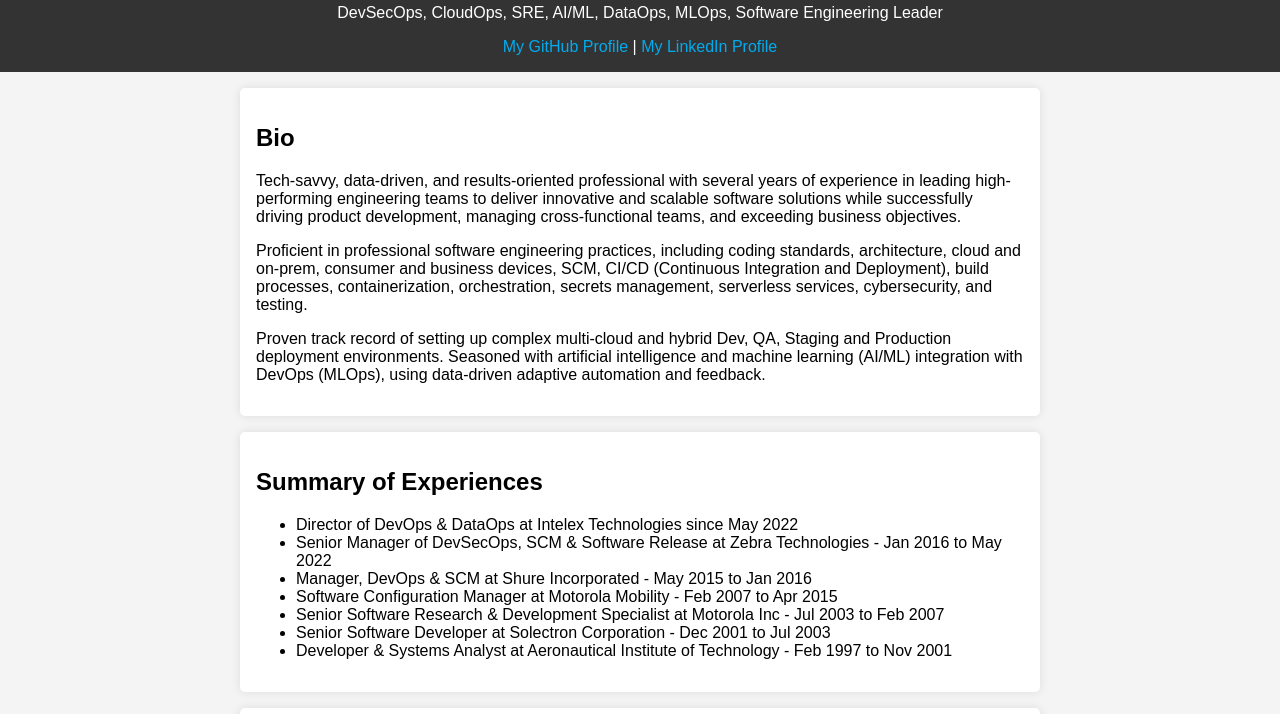
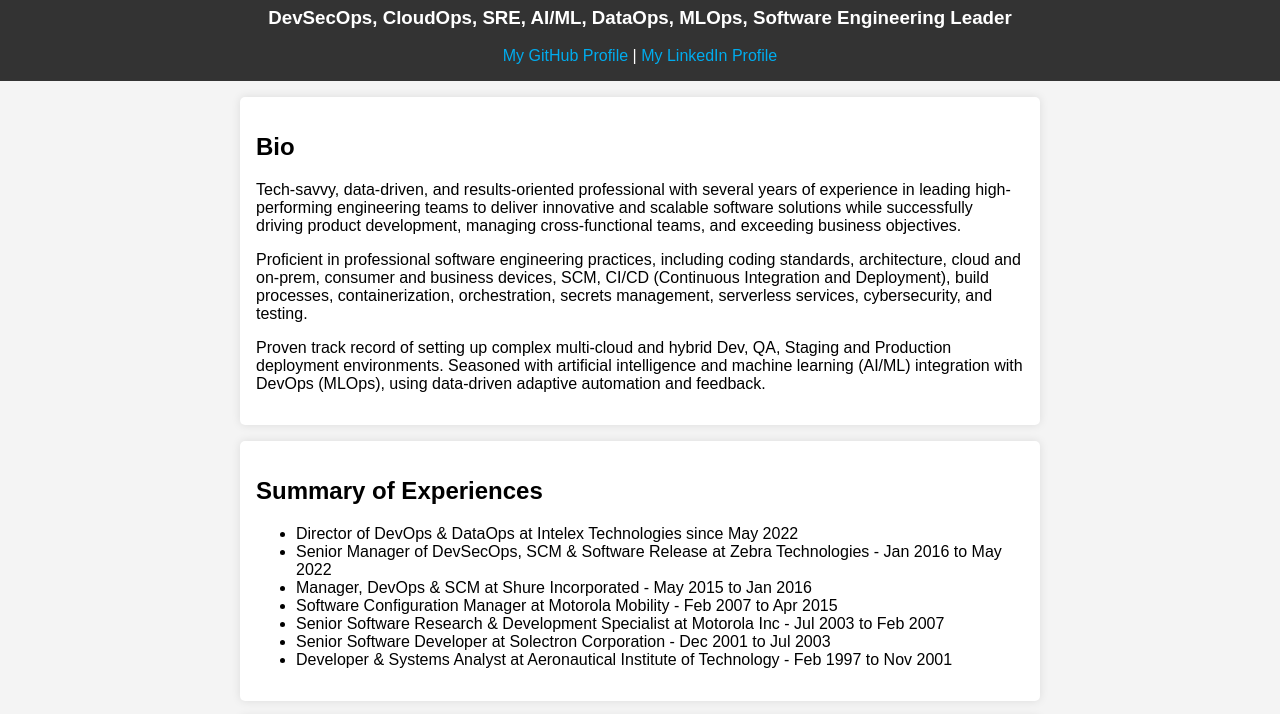
Before and after one commit to lscarval/lscarval.github.io, a plain HTML site: page index.html in a window 1280 px wide. Shown: the part 262-976 px from the top of the page. Drawn offline with Linux system fonts and the light colour scheme; no server answers.

Commit message:
Update Header Section

```diff
--- a/index.html
+++ b/index.html
@@ -11,7 +11,7 @@
     <header>
         <h1>Luciano Carvalho</h1>
         <img src="profile.jpg" alt="Luciano Carvalho" class="profile-pic">
-        <p>DevSecOps, CloudOps, SRE, AI/ML, DataOps, MLOps, Software Engineering Leader</p>
+        <h3>DevSecOps, CloudOps, SRE, AI/ML, DataOps, MLOps, Software Engineering Leader</h3>
         <a href="https://github.com/lscarval" target="_blank">My GitHub Profile</a> |
         <a href="https://www.linkedin.com/in/luciano-s-carvalho/" target="_blank">My LinkedIn Profile</a>
     </header>
```
